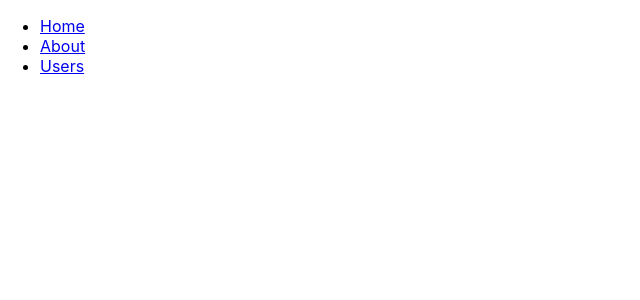
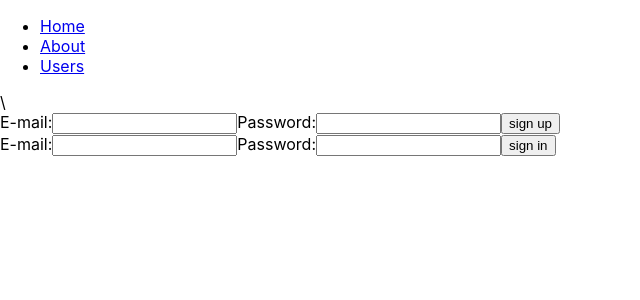
Before and after one commit to EndangeredSpeciesProject/Endanger-Species-Api, a React (Create React App) app: page / in a window 1280 px wide. Shown: the top 300 px of the page, without its empty margins (0-640 px from the left). Built offline with nearby package versions, Linux system fonts and the light colour scheme.

Commit message:
added auth page using state

```diff
--- a/src/App.js
+++ b/src/App.js
@@ -3,7 +3,8 @@ import {
   Switch,
   Route,
   Link
-} from "react-router-dom";
+} from 'react-router-dom';
+import Auth from './Auth';
 
 export default function App() {
   return (
@@ -32,8 +33,9 @@ export default function App() {
           <Route path="/animals">
             {/* list */}
           </Route>
-          <Route path="/">
-            {/* auth */}
+          <Route path="/">\
+          <Auth />
+            {/* auth to home list*/}
           </Route>
         </Switch>
       </div>
--- /dev/null
+++ b/src/Auth.js
@@ -0,0 +1,69 @@
+import { useState } from 'react';
+import { signInUser, signUpUser } from './services/FetchUtils';
+//import { useDataContext } from './DataProvider';
+
+export default function AuthPage() {
+  const [signInEmail, setSignInEmail] = useState('');
+  const [signInPass, setSignInPass] = useState('');
+  const [signUpEmail, setSignUpEmail] = useState('');
+  const [signUpPass, setSignUpPass] = useState('');
+  const [user, setUser] = useState({});
+  //const { setUser } = useDataContext();
+  // console.log(setUser); undefined
+
+  function clearForms() {
+    setSignInEmail('');
+    setSignUpEmail('');
+    setSignInPass('');
+    setSignUpPass('');
+  }
+
+  async function handleSignUp(e) {
+    e.preventDefault();
+    const user = await signUpUser(signUpEmail, signUpPass);
+    setUser(user);
+    clearForms();
+  }
+
+  async function handleSignIn(e) {
+    e.preventDefault();
+    const user = await signInUser(signInEmail, signInPass);
+    setUser(user);
+    clearForms();
+  }
+
+  return (
+    <div className="Auth">
+      <form onSubmit={handleSignUp} className="signUp">
+        <label>
+          E-mail:
+          <input value={signUpEmail} onChange={(e) => setSignUpEmail(e.target.value)} />
+        </label>
+        <label>
+          Password:
+          <input
+            value={signUpPass}
+            type="password"
+            onChange={(e) => setSignUpPass(e.target.value)}
+          />
+        </label>
+        <button className="button">sign up</button>
+      </form>
+      <form onSubmit={handleSignIn} className="signIn">
+        <label>
+          E-mail:
+          <input value={signInEmail} onChange={(e) => setSignInEmail(e.target.value)} />
+        </label>
+        <label>
+          Password:
+          <input
+            value={signInPass}
+            type="password"
+            onChange={(e) => setSignInPass(e.target.value)}
+          />
+        </label>
+        <button className="button">sign in</button>
+      </form>
+    </div>
+  );
+}
```
